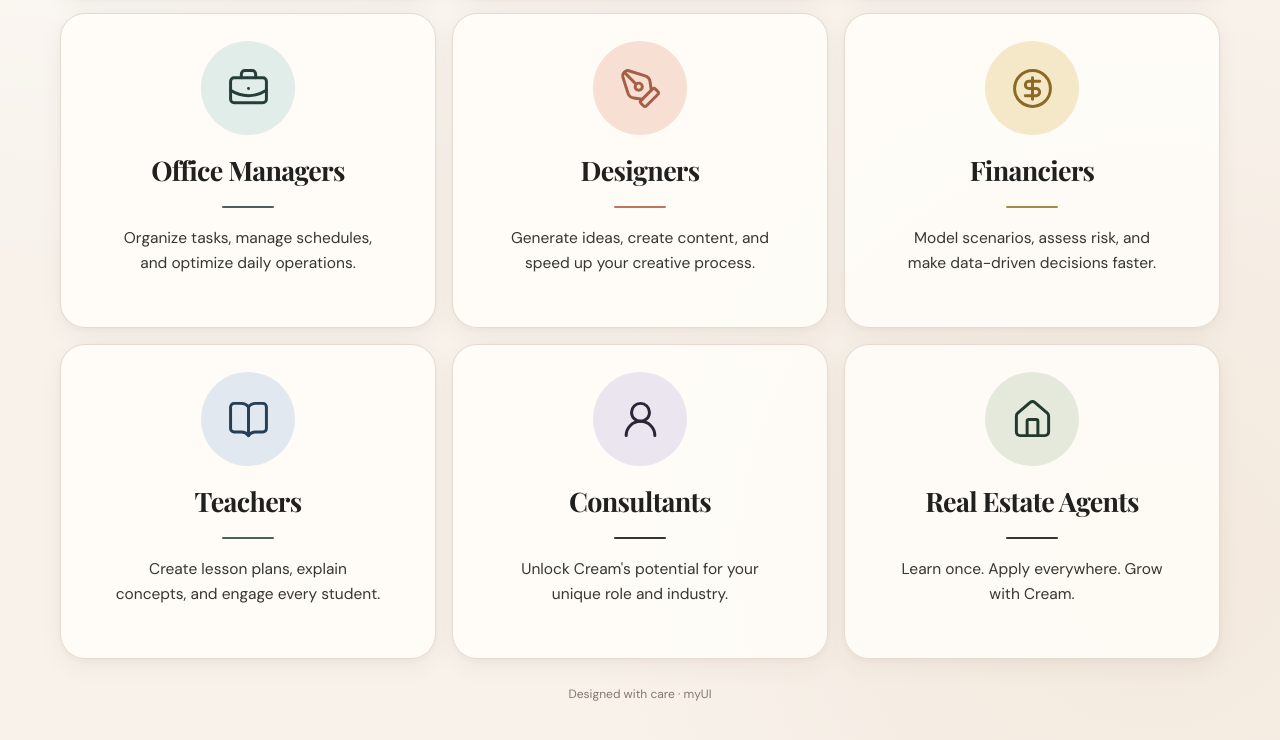
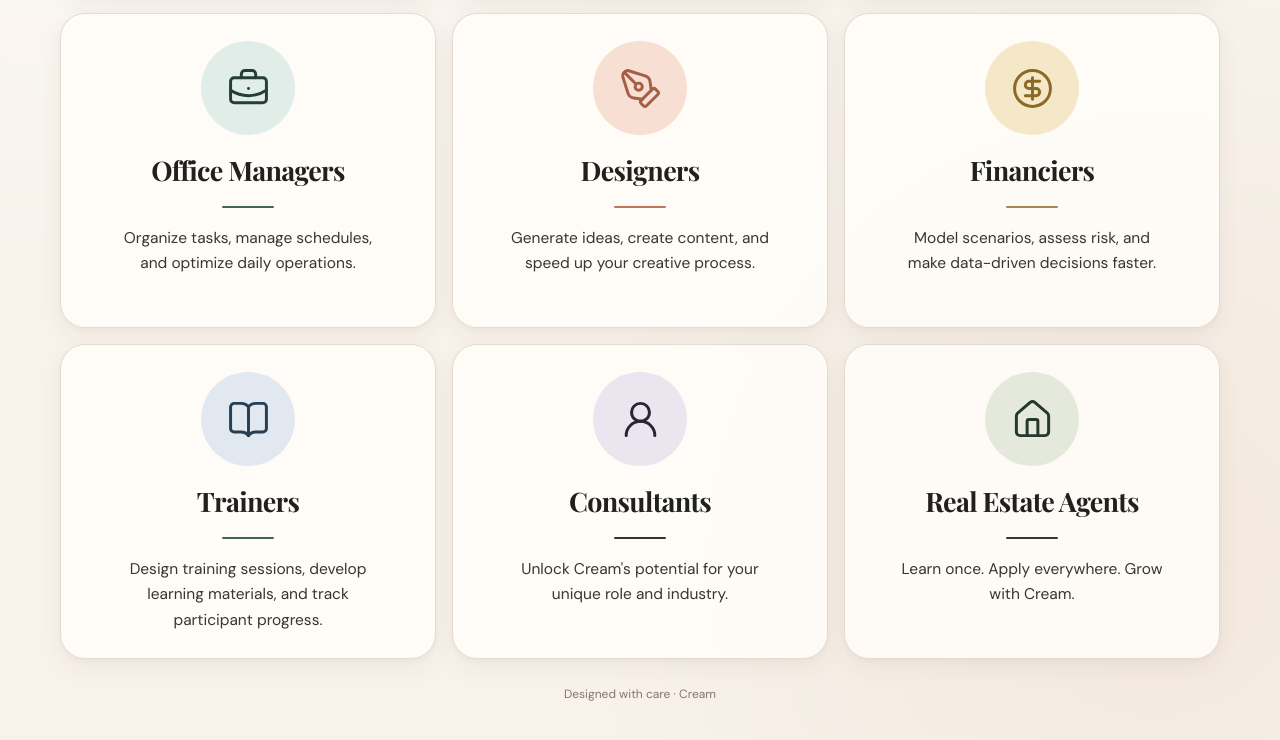
Before and after one commit to altavista21/cream, a plain HTML site: page index.html in a window 1280 px wide. Shown: the part 601-1341 px from the top of the page. Drawn offline with nearby package versions, Linux system fonts and the light colour scheme.

Commit message:
Rename Teachers card to Trainers

```diff
--- a/index.html
+++ b/index.html
@@ -5,7 +5,7 @@
   <meta name="viewport" content="width=device-width, initial-scale=1">
   <meta name="theme-color" content="#f8f2eb">
   <meta name="description" content="Discover practical ways Cream can help professionals work smarter across every industry.">
-  <title>Cream for Every Role | myUI</title>
+  <title>Cream for Every Role | Cream</title>
   <link rel="preconnect" href="https://fonts.googleapis.com">
   <link rel="preconnect" href="https://fonts.gstatic.com" crossorigin>
   <link href="https://fonts.googleapis.com/css2?family=DM+Sans:wght@400;500;600&family=Playfair+Display:wght@600;700&display=swap" rel="stylesheet">
@@ -165,8 +165,8 @@
       </a>
       <a class="card" href="dashboard.html?role=teachers">
         <div class="icon-wrap blue"><i data-lucide="book-open" aria-hidden="true"></i></div>
-        <h2>Teachers</h2><span class="rule" aria-hidden="true"></span>
-        <p class="description">Create lesson plans, explain concepts, and engage every student.</p>
+        <h2>Trainers</h2><span class="rule" aria-hidden="true"></span>
+        <p class="description">Design training sessions, develop learning materials, and track participant progress.</p>
       </a>
       <a class="card" href="dashboard.html?role=consultants">
         <div class="icon-wrap lavender"><i data-lucide="user-round" aria-hidden="true"></i></div>
@@ -179,7 +179,7 @@
         <p class="description">Learn once. Apply everywhere. Grow with Cream.</p>
       </a>
     </section>
-    <footer>Designed with care · myUI</footer>
+    <footer>Designed with care · Cream</footer>
   </main>
   <script>if (window.lucide) window.lucide.createIcons();</script>
 </body>
```
